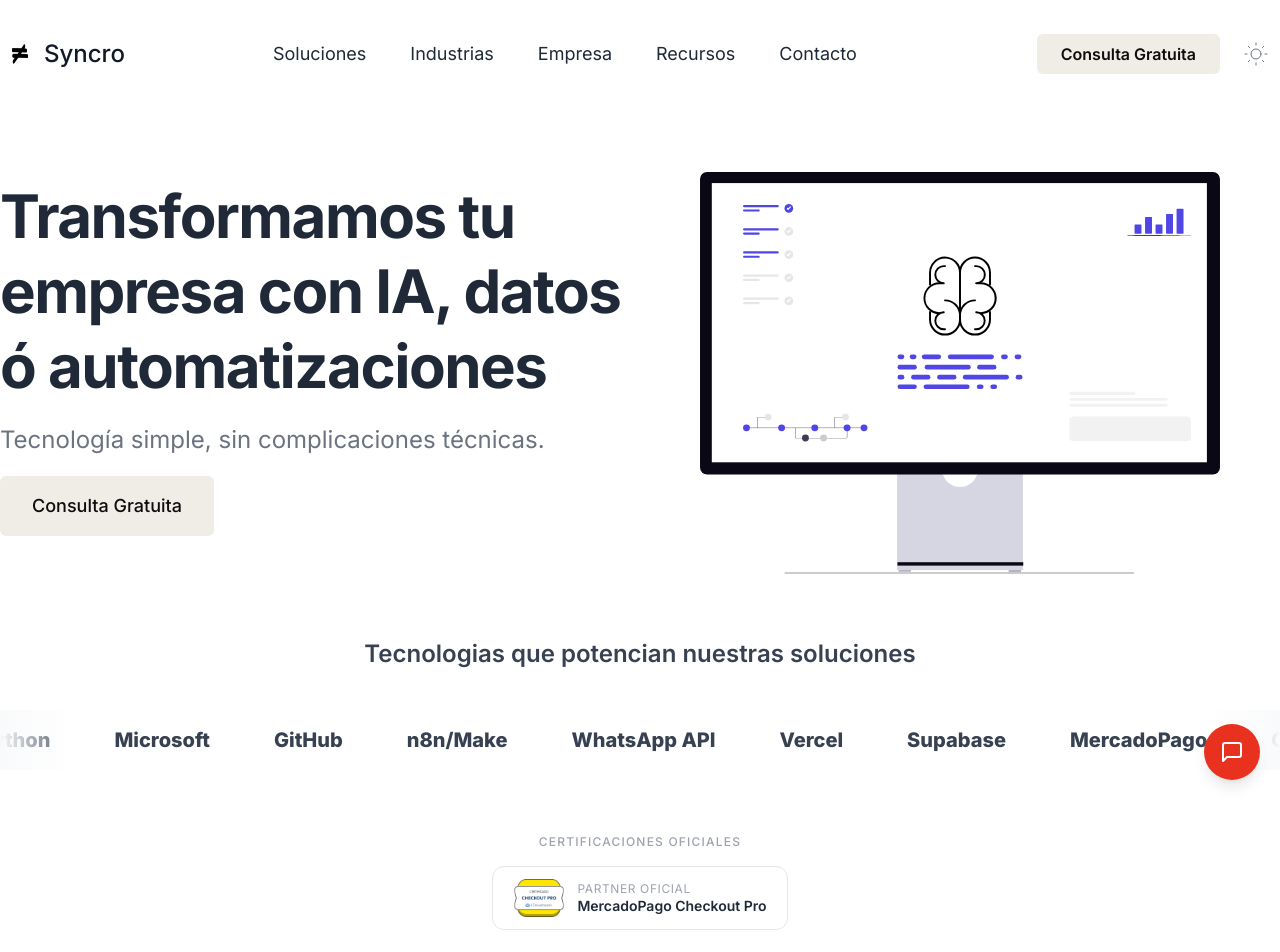
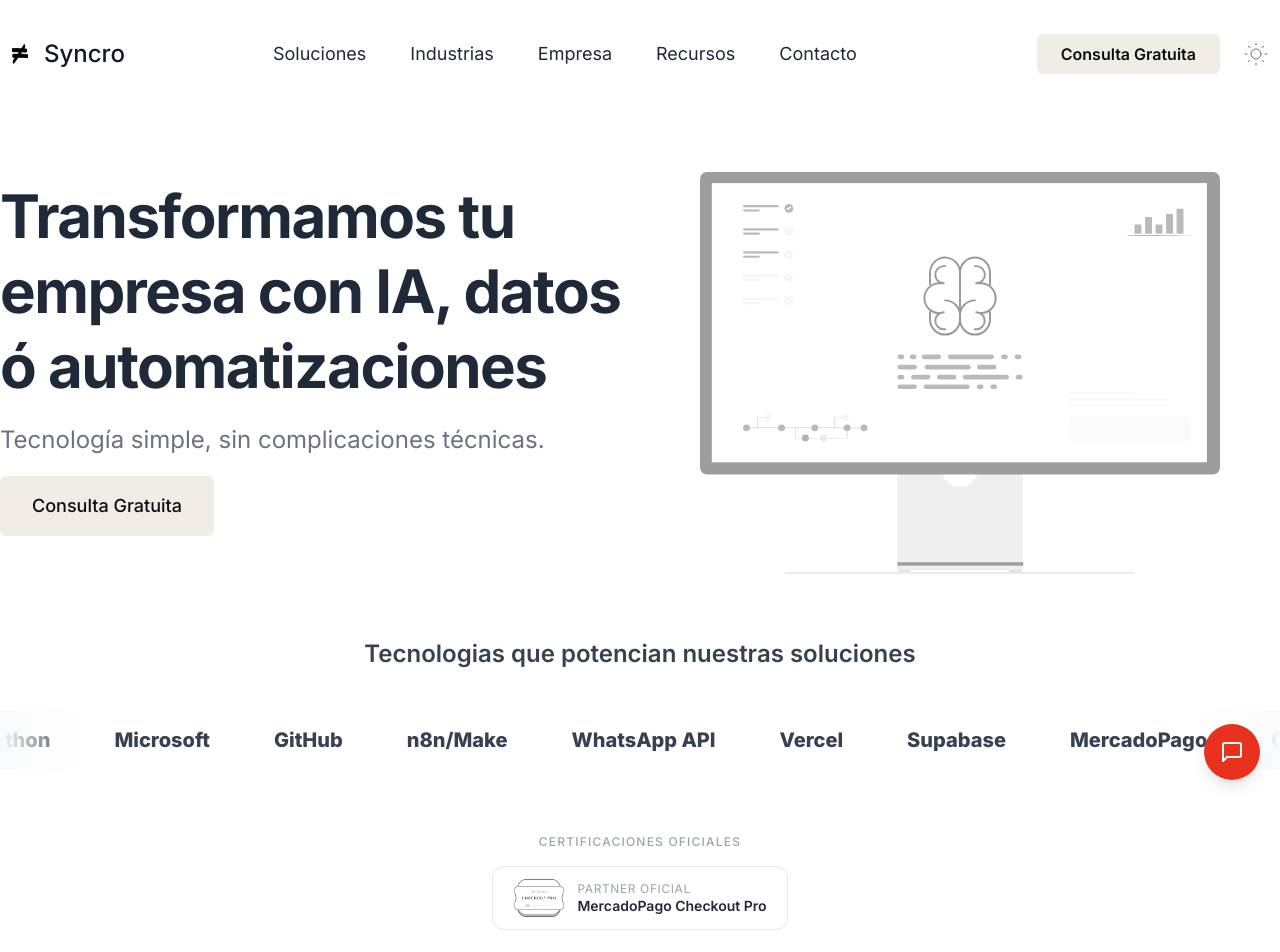
Before and after one commit to emiperaltaok/syncro-landing, a Next.js app: page / in a window 1280 px wide. Shown: the top 952 px of the page. Built offline with nearby package versions, Linux system fonts and the light colour scheme.

Commit message:
design: monochrome filters hero and MP badge

```diff
--- a/src/components/Hero.tsx
+++ b/src/components/Hero.tsx
@@ -49,7 +49,7 @@ export const Hero = () => {
               src={heroImg}
               width="520"
               height="520"
-              className={"object-cover"}
+              className={"object-cover"} style={{filter: "grayscale(1) opacity(0.4)"}}
               alt="Hero Illustration"
               loading="eager"
               placeholder="blur"
@@ -124,7 +124,7 @@ export const Hero = () => {
           <div className="flex items-center gap-3 px-5 py-3 rounded-xl border border-gray-200 dark:border-[#1e1e1e] bg-white dark:bg-[#141414]">
             <Image
               src="/Insignia.png"
-              alt="MercadoPago Checkout Pro Developer"
+              alt="MercadoPago Checkout Pro Developer" style={{filter: "grayscale(1) brightness(1.2)"}}
               width={52}
               height={38}
             />
```
